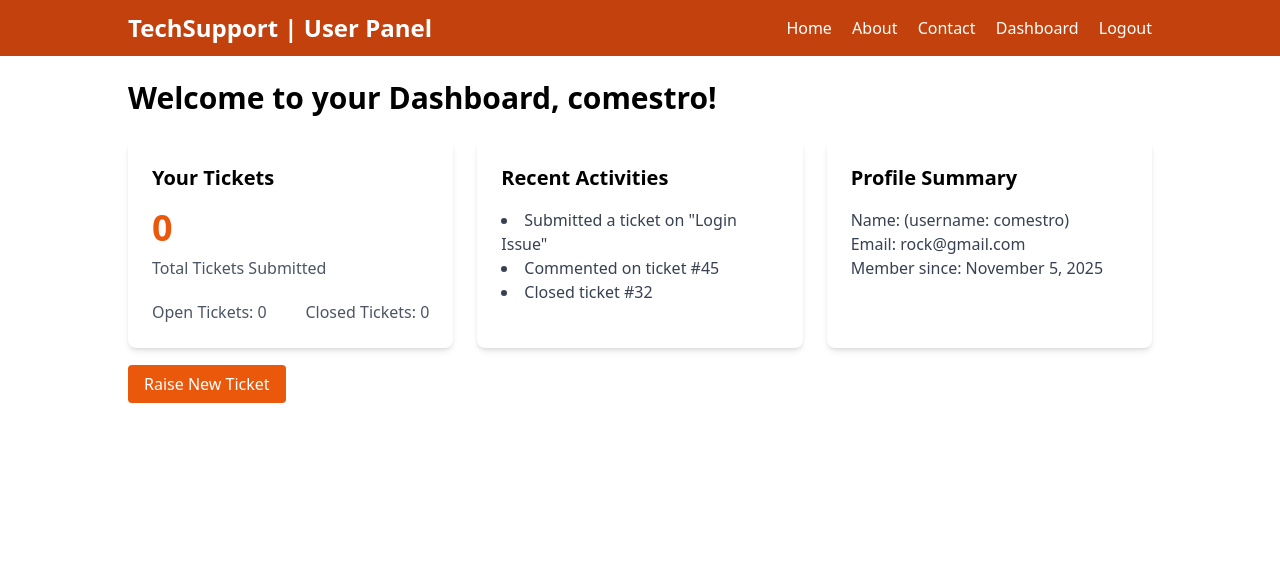
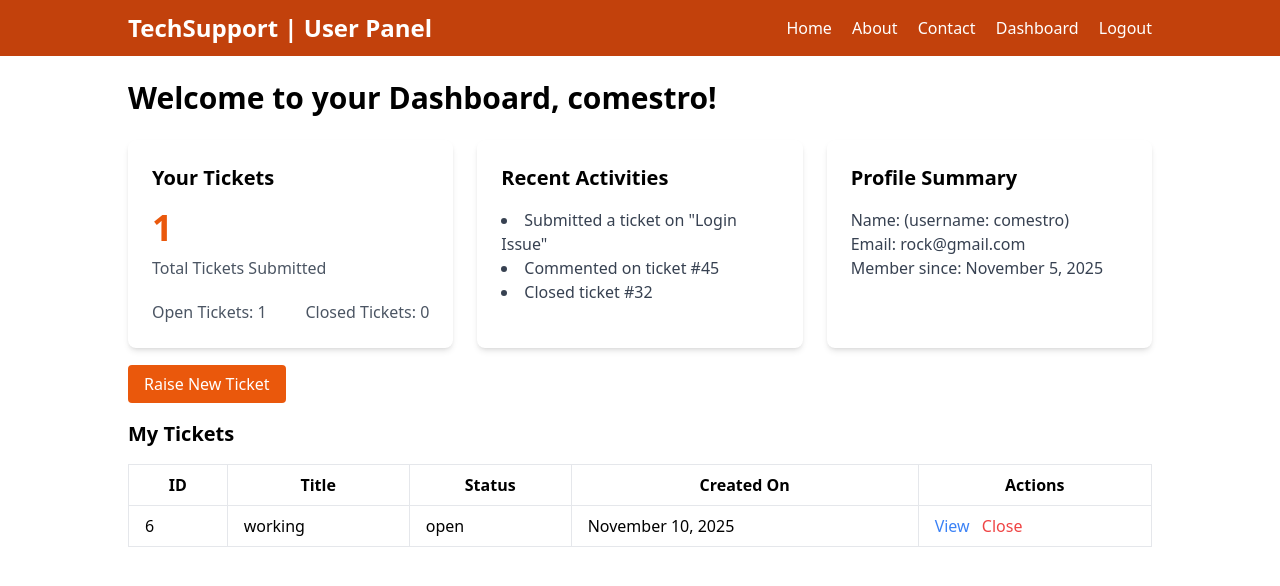
Before and after one commit to sadique-cws/teachSupportSystem, a Django app: page /user/dashboard/ in a window 1280 px wide. Shown: the top 586 px of the page. Run offline with Django 4.2, Linux system fonts and the light colour scheme; a user stored in the database is signed in; data comes from the database, SQL or seed files in the repository; both versions use the stored data as it was after the commit; some libraries are stand-ins or nearby versions.

Commit message:
Add ticket view template for displaying ticket details
- Created a new HTML template for viewing ticket details.
- Included sections for title, description, status, created date, and attachments.
- Added a "Go Back" button to navigate to the user dashboard.

```diff
--- a/teachsupport/teachsupport/urls.py
+++ b/teachsupport/teachsupport/urls.py
@@ -26,6 +26,7 @@ urlpatterns = [
     # user urls
     path("user/dashboard/", userDashboard, name="user_dashboard"),
     path("user/raise_ticket/", raiseTicket, name="raise_ticket"),
+    path("user/view_ticket/<int:ticket_id>/", viewTicket, name="view_ticket"),
 
     # superadmin url
     path('superadmin/', admin.site.urls),
--- a/teachsupport/tsm/templates/base.html
+++ b/teachsupport/tsm/templates/base.html
@@ -18,7 +18,7 @@
             <a href="" class="hover:underline">Contact</a>
 
             {% if request.user.is_authenticated %}
-                <a href="" class="hover:underline">Dashboard</a>
+                <a href="{% url 'user_dashboard' %}" class="hover:underline">Dashboard</a>
                 <form action="{% url 'logout' %}" href="" class="hover:underline inline">
                     <button class="inline" type="submit">Logout</button>
                 </form>
--- a/teachsupport/tsm/templates/user/userDashboard.html
+++ b/teachsupport/tsm/templates/user/userDashboard.html
@@ -39,5 +39,36 @@
         <div class="mt-6">
             <a href="{% url 'raise_ticket' %}" class="bg-orange-600 text-white px-4 py-2 rounded hover:bg-orange-700">Raise New Ticket</a>
         </div>
+
+            <div class="w-full">
+                <h3 class="text-xl font-semibold mb-4">My Tickets</h3>
+                <table class="min-w-full bg-white">
+                    <thead>
+                        <tr>
+                            <th class="py-2 px-4 border">ID</th>
+                            <th class="py-2 px-4 border">Title</th>
+                            <th class="py-2 px-4 border">Status</th>
+                            <th class="py-2 px-4 border">Created On</th>
+                            <th class="py-2 px-4 border">Actions</th>
+                        </tr>
+                    </thead>
+                    <tbody>
+                        {% for ticket in myTickets %}
+                        <tr>
+                            <td class="py-2 px-4 border">{{ ticket.id }}</td>
+                            <td class="py-2 px-4 border">{{ ticket.title }}</td>
+                            <td class="py-2 px-4 border">{{ ticket.status }}</td>
+                            <td class="py-2 px-4 border">{{ ticket.created_at|date:"F j, Y" }}</td>
+                            <td class="py-2 px-4 border">
+                                <a href="{% url 'view_ticket' ticket.id %}" class="text-blue-500 hover:underline">View</a>
+                                {% if ticket.status != 'closed'  %}
+                                <a href="{% url 'close_ticket' ticket.id %}" class="text-red-500 hover:underline ml-2">Close</a>
+                                {% endif %}
+                            </td>
+                        </tr>
+                        {% endfor %}
+                    </tbody>
+                </table>
+                </div>
     </div>
 {% endblock %}
--- a/teachsupport/tsm/userView.py
+++ b/teachsupport/tsm/userView.py
@@ -1,9 +1,10 @@
 from django.shortcuts import render,redirect
-from tsm.models import SupportTicket
+from tsm.models import SupportTicket,TicketAttachment
 def userDashboard(request):
     countTicket = {
-        'openTicket': SupportTicket.objects.filter(status='Open', created_by=request.user).count(),
-        "closedTicket": SupportTicket.objects.filter(status='Closed',created_by=request.user).count(),
+        'openTicket': SupportTicket.objects.filter(status='open', created_by=request.user).count(),
+        "closedTicket": SupportTicket.objects.filter(status='closed',created_by=request.user).count(),
+        "myTickets": SupportTicket.objects.filter(created_by=request.user)
     }
     return render(request, 'user/userdashboard.html', countTicket)
 
@@ -12,11 +13,33 @@ def raiseTicket(request):
         title = request.POST.get('title')
         description = request.POST.get('description')
 
-        SupportTicket.objects.create(
+        # Create the support ticket
+        newTicket = SupportTicket.objects.create(
             title=title,
             description=description,
             created_by=request.user,
-            status='Open'
+            status='open'
         )
+
+        if 'attachments' in request.FILES:
+            attachments = request.FILES.getlist('attachments')
+            for file in attachments:
+                TicketAttachment.objects.create(file=file,ticket=newTicket,uploaded_by=request.user)
+
+
+
+
+
         return redirect('user_dashboard')
     return render(request, 'user/raiseTicketForm.html')
+
+
+
+def viewTicket(request, ticket_id):
+    ticket = SupportTicket.objects.get(id=ticket_id, created_by=request.user)
+    attachments = TicketAttachment.objects.filter(ticket=ticket)
+    context = {
+        'ticket': ticket,
+        'attachments': attachments
+    }
+    return render(request, 'user/ticketView.html', context)
```
Also changed, not shown: teachsupport/tsm/templates/user/raiseTicketForm.html (+6 -1 lines), teachsupport/tsm/templates/user/ticketView.html (added, +47 -0 lines), teachsupport/db.sqlite3, teachsupport/media/ticket_attachments/468279673_9019302791433377_6280174433640575861_n.jpg (added), teachsupport/media/ticket_attachments/Screenshot_2025-10-25_at_2.19.50PM.png (added), teachsupport/media/ticket_attachments/Screenshot_2025-11-04_at_2.12.39PM.png (added), 2 other files.
